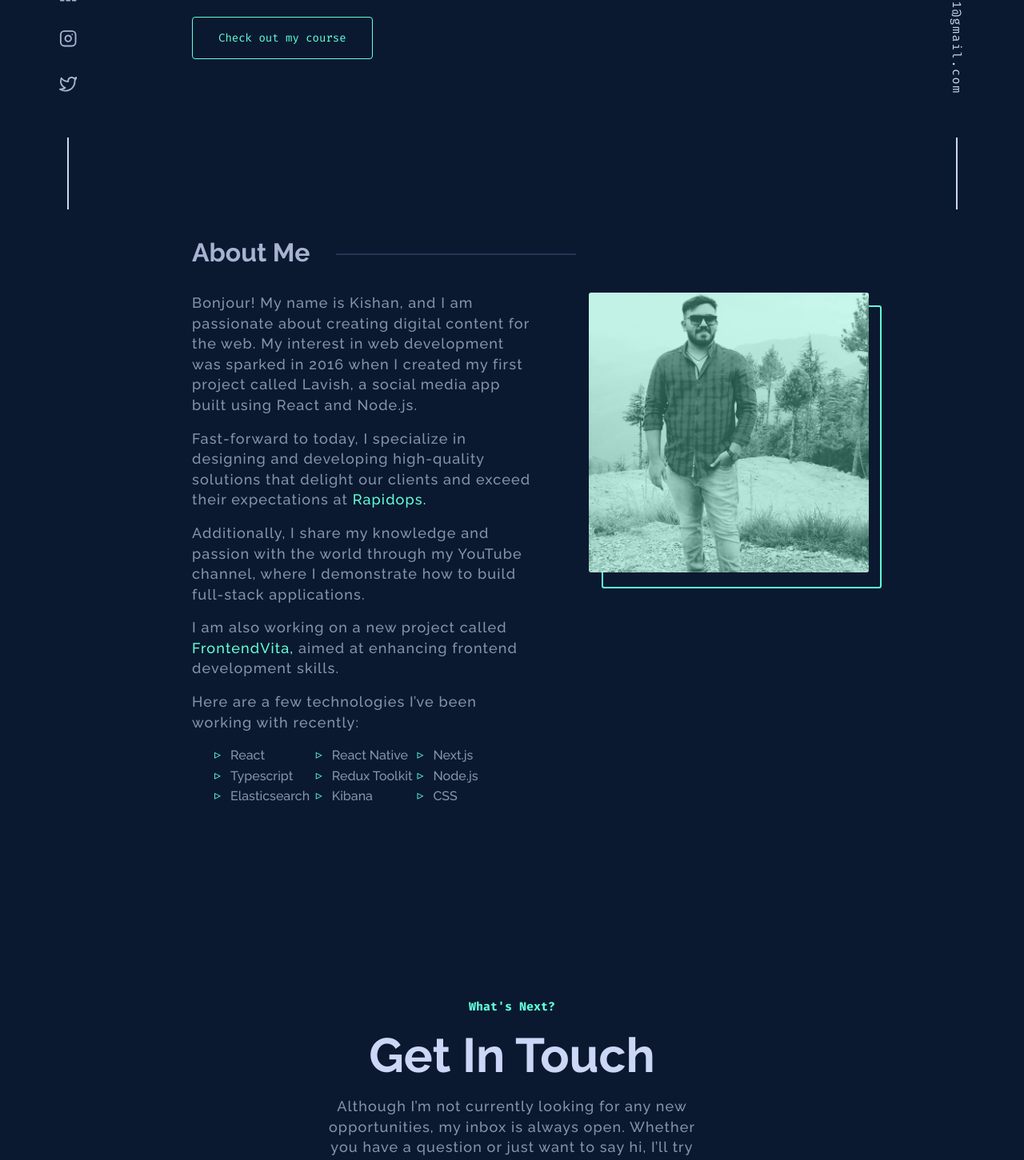
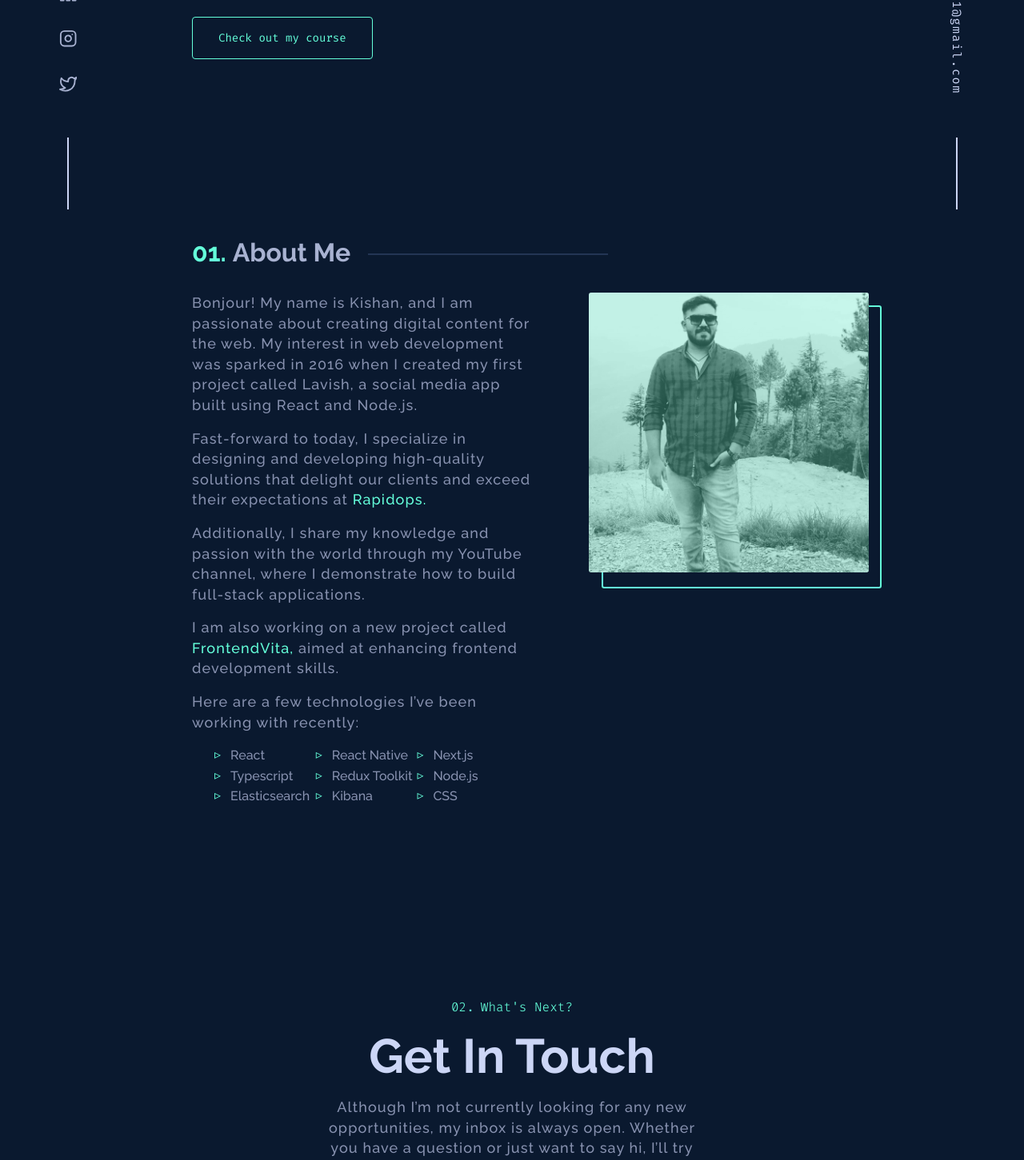
Before and after one commit to koolkishan/nextjs-portfolio, a Next.js app: page / in a window 1280 px wide. Shown: the part 538-1989 px from the top of the page at 80% size. Built offline with nearby package versions, Linux system fonts and the light colour scheme; no server answers.

Commit message:
Added css counters to section headers

```diff
--- a/src/scss/globals.css
+++ b/src/scss/globals.css
@@ -15,6 +15,7 @@ body {
 
 body {
   background-color: var(--background-color);
+  counter-reset: title;
 }
 
 * {
--- a/src/scss/sections/_about.scss
+++ b/src/scss/sections/_about.scss
@@ -8,6 +8,12 @@
       margin-bottom: 2rem;
       font-size: 2rem;
       font-weight: 700;
+      &::before {
+        counter-increment: title;
+        content: "0" counter(title) ".";
+        margin-right: 0.5rem;
+        color: var(--theme-color);
+      }
       &::after {
         content: "";
         display: block;
@@ -15,7 +21,7 @@
         top: 20px;
         width: 300px;
         height: 2px;
-        margin-left: 180px;
+        margin-left: 220px;
         background-color: var(--lightest-navy);
       }
     }
--- a/src/scss/sections/_contact.scss
+++ b/src/scss/sections/_contact.scss
@@ -7,8 +7,15 @@
   flex-direction: column;
   .contact-title {
     color: var(--theme-color);
-    font-size: 15px;
+    font-size: 16px;
     font-family: var(--fira-code);
+    font-weight: 300;
+    &::before {
+      counter-increment: title;
+      content: "0" counter(title) ".";
+      margin-right: 0.5rem;
+      color: var(--theme-color);
+    }
   }
   .contact-sub-title {
     font-size: 60px;
```
